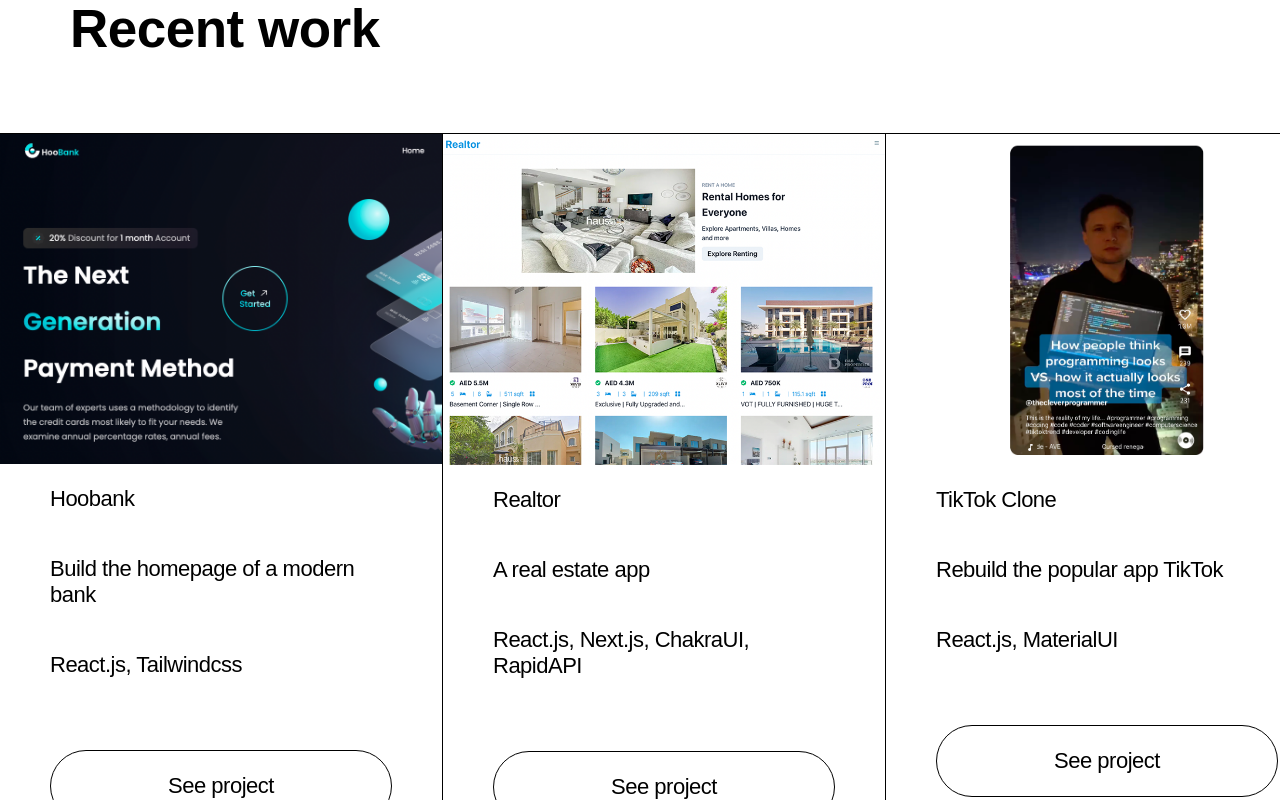
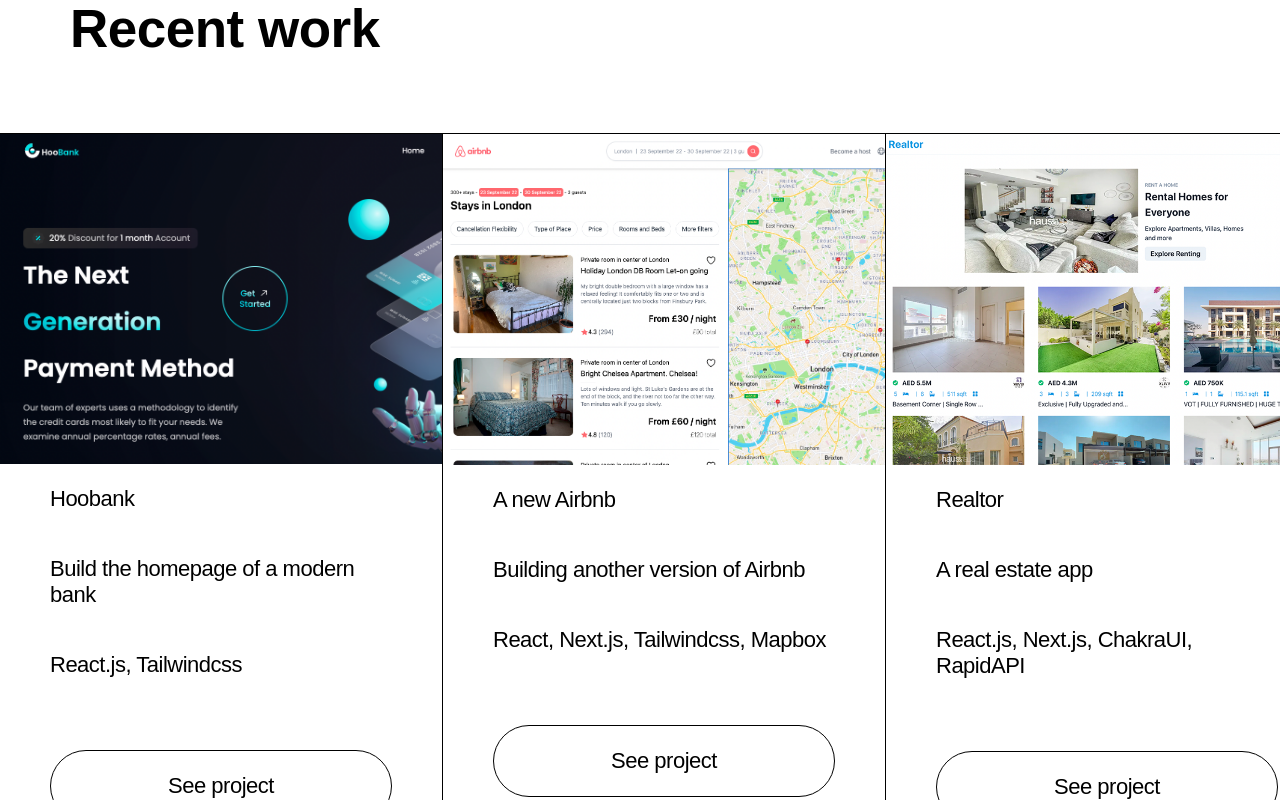
Before and after one commit to thomas-hdqr/portfolio, a React (Create React App) app: page / in a window 1280 px wide. Shown: the part 880-1680 px from the top of the page. Built offline with nearby package versions, Linux system fonts and the light colour scheme; a web font is replaced by a local one.

Commit message:
airbnb project added

```diff
--- a/src/Components/Projectsdata.js
+++ b/src/Components/Projectsdata.js
@@ -8,6 +8,14 @@
         description: "Build the homepage of a modern bank",
         tech: "React.js, Tailwindcss",
         link: "https://hoobank-bank-app.netlify.app/",
+    },
+    {
+        id: 4,
+        image: "./images/airbnb.png",
+        title: "A new Airbnb",
+        description: "Building another version of Airbnb",
+        tech: "React, Next.js, Tailwindcss, Mapbox",
+        link: "https://airbnb-clone-th.vercel.app/",
     },
     {
         id: 2,
@@ -24,13 +32,5 @@
         description: "Rebuild the popular app TikTok",
         tech: "React.js, MaterialUI",
         link: "https://tiktok-th.vercel.app/",
-    },
-    {
-        id: 4,
-        image: "./images/ubereats-app.jpeg",
-        title: "Uber like",
-        description: "Create a replica of Uber",
-        tech: "React, Redux, React-Router, Firebase",
-        link: "https://uber-like-app.herokuapp.com/",
     }
 ]
```
Also changed, not shown: public/images/airbnb.png (added).
